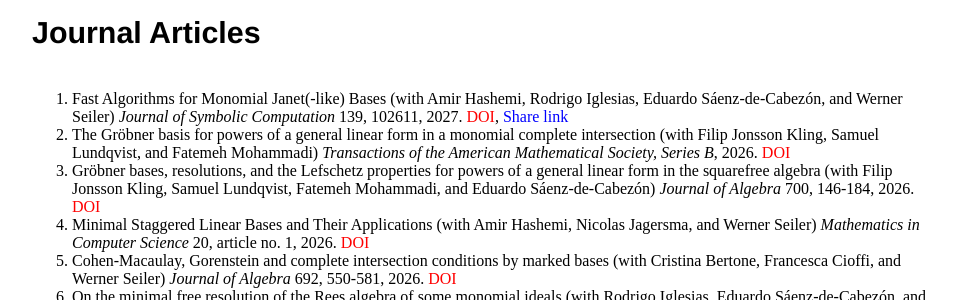
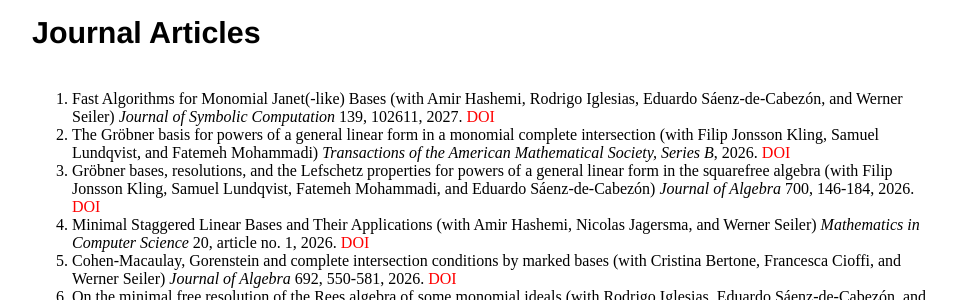
Before and after one commit to johannes-matthias-orth/johannes-matthias-orth.github.io, a Jekyll site: the page built from publications/index.html, in a window 1280 px wide. Shown: the part 396-696 px from the top of the page, without its empty margins (160-1119 px from the left). Built offline with Jekyll 4.4.1, drawn with Linux system fonts in a browser that asks for light colours.

Commit message:
Update index.html

```diff
--- a/publications/index.html
+++ b/publications/index.html
@@ -14,7 +14,7 @@ title: Publications of Matthias Orth
 		</p>
 	<h4>Journal Articles</h4>
 		<ol>
-			<li>Fast Algorithms for Monomial Janet(-like) Bases (with Amir Hashemi, Rodrigo Iglesias, Eduardo Sáenz-de-Cabezón, and Werner Seiler) <i> Journal of Symbolic Computation</i> 139, 102611, 2027. <a href="https://doi.org/10.1016/j.jsc.2026.102611", style="color:red">DOI</a>, <a href="https://authors.elsevier.com/c/1nf~m2g0jri0-H", style="color:blue">Share link</a></li>
+			<li>Fast Algorithms for Monomial Janet(-like) Bases (with Amir Hashemi, Rodrigo Iglesias, Eduardo Sáenz-de-Cabezón, and Werner Seiler) <i> Journal of Symbolic Computation</i> 139, 102611, 2027. <a href="https://doi.org/10.1016/j.jsc.2026.102611", style="color:red">DOI</a>
 			<li>The Gröbner basis for powers of a general linear form in a monomial complete intersection (with Filip Jonsson Kling, Samuel Lundqvist, and Fatemeh Mohammadi) <i> Transactions of the American Mathematical Society, Series B</i>, 2026. <a href="https://doi.org/10.1090/btran/251", style="color:red">DOI</a></li>
 			<li>Gröbner bases, resolutions, and the Lefschetz properties for powers of a general linear form in the squarefree algebra (with Filip Jonsson Kling, Samuel Lundqvist, Fatemeh Mohammadi, and Eduardo Sáenz-de-Cabezón) <i> Journal of Algebra</i> 700, 146-184, 2026.  <a href="https://doi.org/10.1016/j.jalgebra.2026.04.012", style="color:red">DOI</a></li>
 			<li>Minimal Staggered Linear Bases and Their Applications (with Amir Hashemi, Nicolas Jagersma, and Werner Seiler) <i> Mathematics in Computer Science</i> 20, article no. 1, 2026. <a href="https://doi.org/10.1007/s11786-025-00620-6", style="color:red">DOI</a></li>
```
